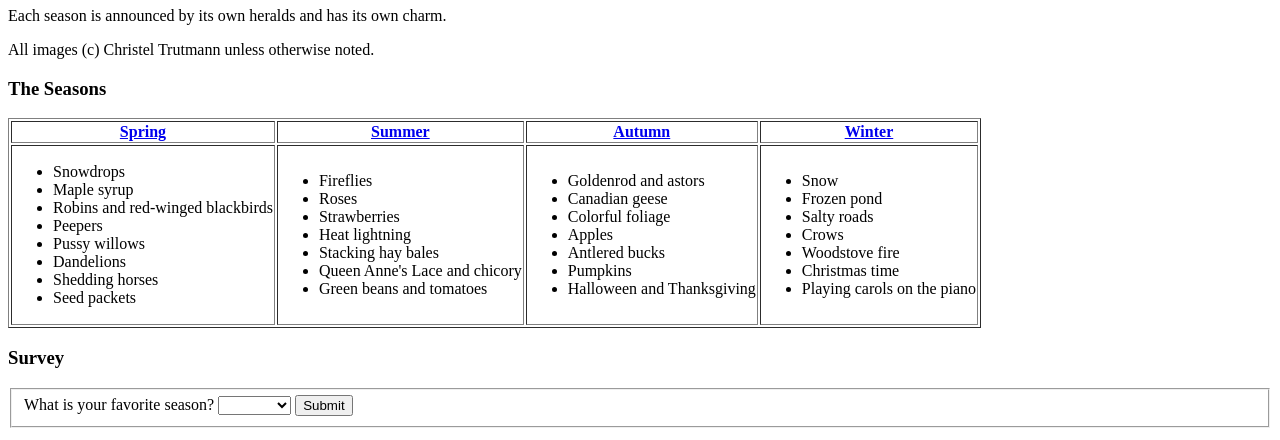
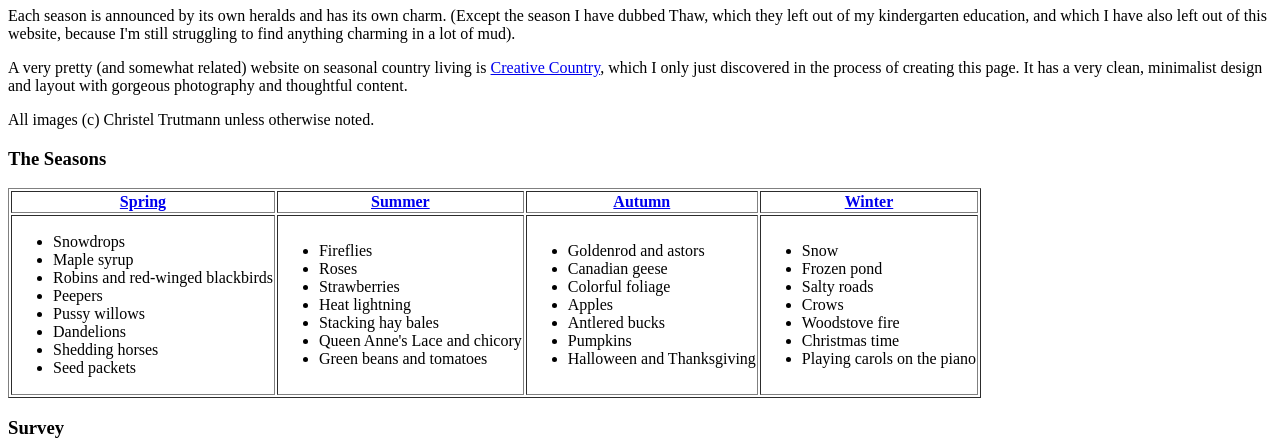
Before and after one commit to ctrutmann/ctrutmann.github.io, a plain HTML site: page index.html in a window 1280 px wide. Shown: the part 335-775 px from the top of the page. Drawn offline with Linux system fonts and the light colour scheme; grey boxes are pictures that could not be loaded.

Commit message:
Adds link to related website Creative Country

```diff
--- a/index.html
+++ b/index.html
@@ -10,7 +10,8 @@
     <img src="images/squirrel2.jpg" alt="Winter squirrel" height="250"/>
   </div>
   <h1>Seasons in the Country</h1>
-  <p>Each season is announced by its own heralds and has its own charm.</p>
+  <p>Each season is announced by its own heralds and has its own charm. (Except the season I have dubbed Thaw, which they left out of my kindergarten education, and which I have also left out of this website, because I'm still struggling to find anything charming in a lot of mud).</p>
+  <p>A very pretty (and somewhat related) website on seasonal country living is <a href="http://www.creativecountryside.com/">Creative Country</a>, which I only just discovered in the process of creating this page. It has a very clean, minimalist design and layout with gorgeous photography and thoughtful content.</p>
   <p>All images (c) Christel Trutmann unless otherwise noted.</p>
   <h3>The Seasons</h3>
     <table border="1">
@@ -92,6 +93,5 @@
   <img src="images/eggs.jpg" alt="eggs" height="500"/>
   <img src="images/wagon.jpg" alt="Yawning cat in red hay wagon" height="500"/>
   <img src="images/locust.jpg" alt="Blooming locust tree against blue sky" height="500"/>
-
 </body>
 </html>
```
